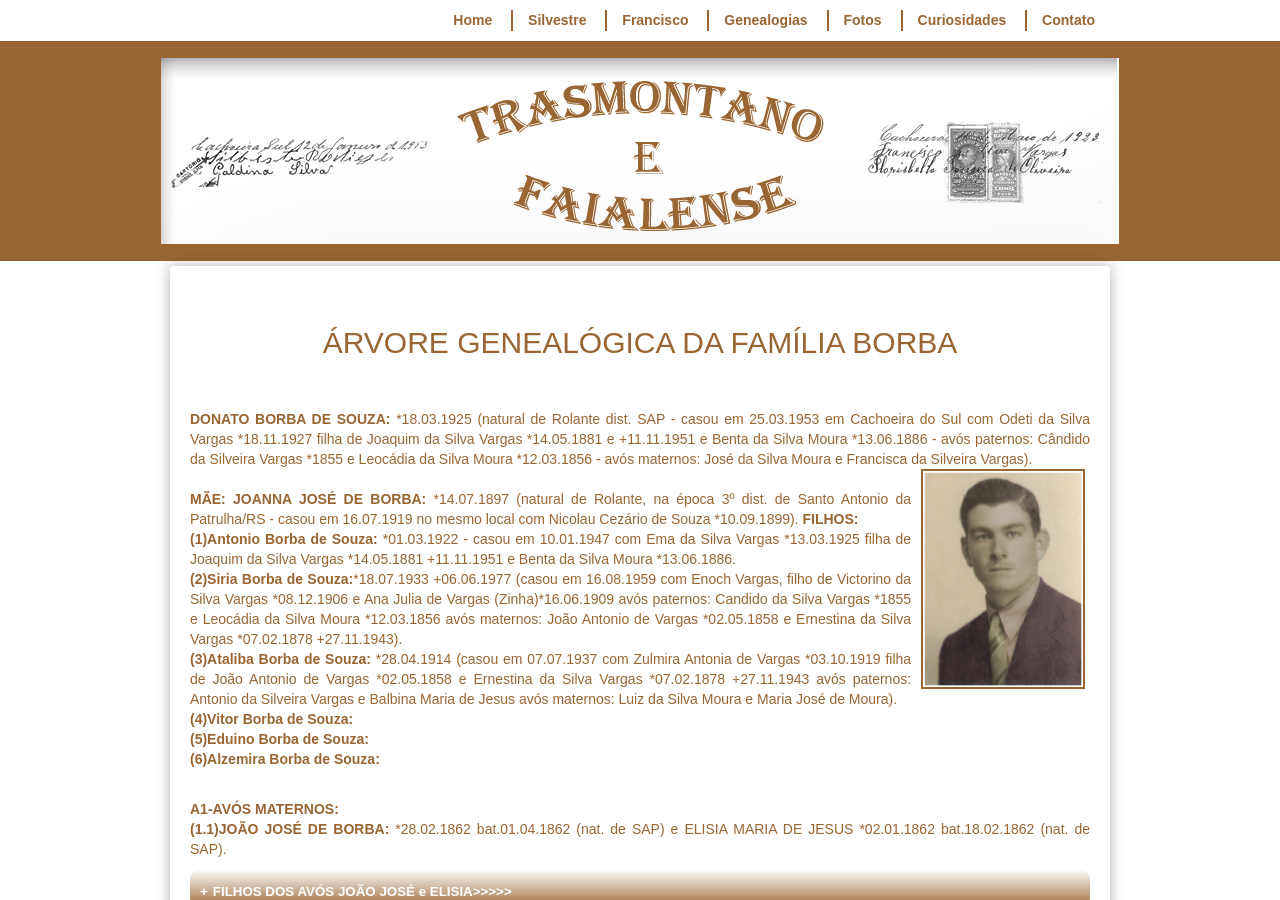
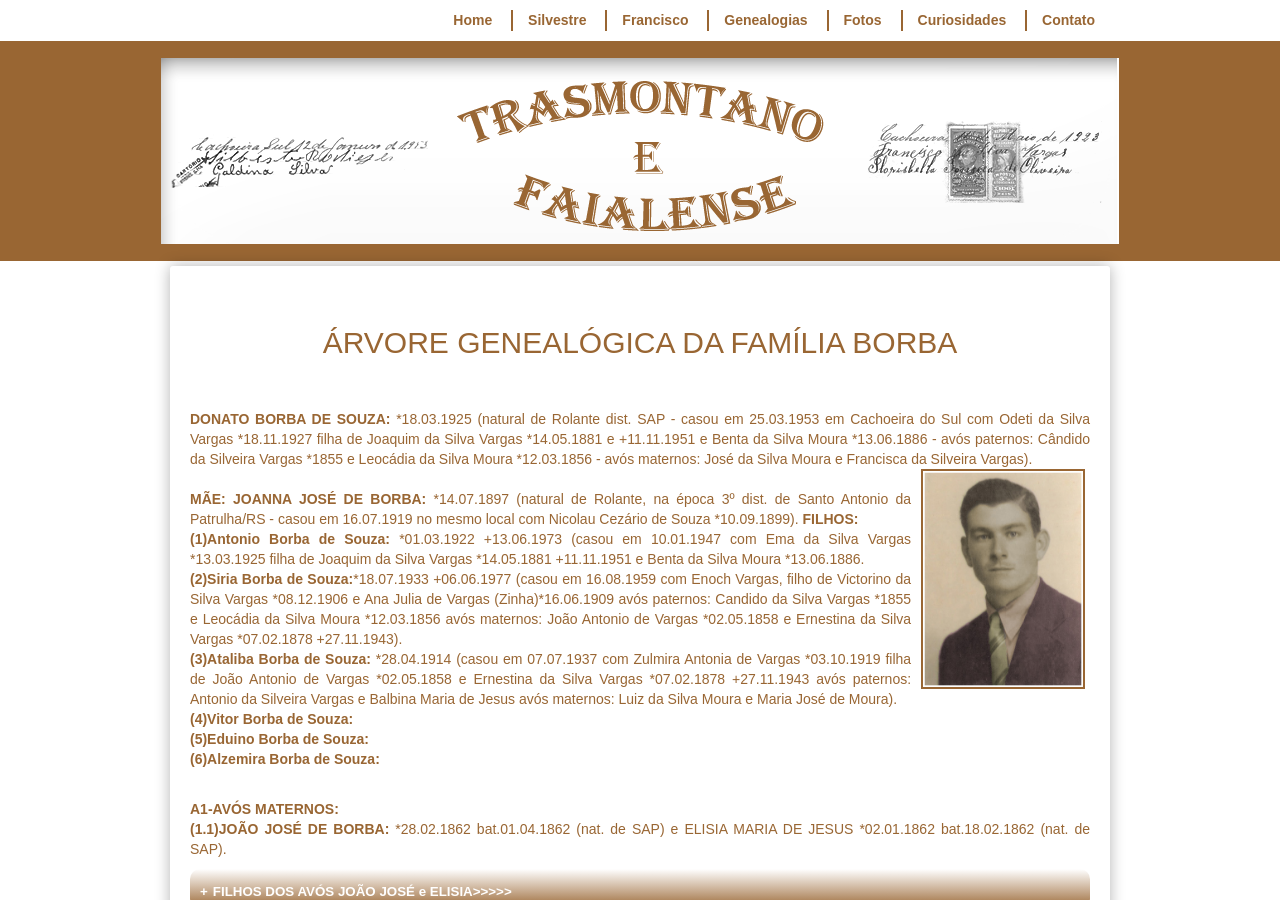
Before and after one commit to claudiovargas1955/claudiovargas1955.github.io, a Jekyll site: the page built from _pages/arvore-genealogica-da-familia-borba.html, in a window 1280 px wide and 900 px high. Built offline with Jekyll 4.4.1, drawn with Linux system fonts in a browser that asks for light colours; some web fonts are replaced.

Commit message:
Update arvore-genealogica-da-familia-borba.html

```diff
--- a/_pages/arvore-genealogica-da-familia-borba.html
+++ b/_pages/arvore-genealogica-da-familia-borba.html
@@ -50,8 +50,8 @@ Vargas).<br/>
 
 <b>MÃE: JOANNA JOSÉ DE BORBA:</b> *14.07.1897 (natural de Rolante, na época 3º dist. de Santo Antonio da  Patrulha/RS - casou em
 16.07.1919 no mesmo local com Nicolau Cezário de Souza *10.09.1899).<b> FILHOS:</b><br/>
-<b>(1)Antonio Borba de Souza:</b> *01.03.1922 - casou em 10.01.1947 com Ema da Silva Vargas *13.03.1925 filha de  Joaquim da Silva
-Vargas *14.05.1881 +11.11.1951 e Benta da Silva Moura *13.06.1886. <br/>
+<b>(1)Antonio Borba de Souza:</b> *01.03.1922 +13.06.1973 (casou em 10.01.1947 com Ema da Silva Vargas *13.03.1925 filha de  Joaquim da
+Silva  Vargas *14.05.1881 +11.11.1951 e Benta da Silva Moura *13.06.1886. <br/>
 <b>(2)Siria Borba de Souza:</b>*18.07.1933 +06.06.1977 (casou em 16.08.1959 com Enoch Vargas, filho de Victorino da Silva Vargas
 *08.12.1906 e Ana Julia de Vargas (Zinha)*16.06.1909  avós paternos: Candido da Silva Vargas *1855 e Leocádia da Silva  Moura *12.03.1856 avós maternos: João
 Antonio de Vargas *02.05.1858 e Ernestina da Silva Vargas  *07.02.1878 +27.11.1943).<br/>
```
